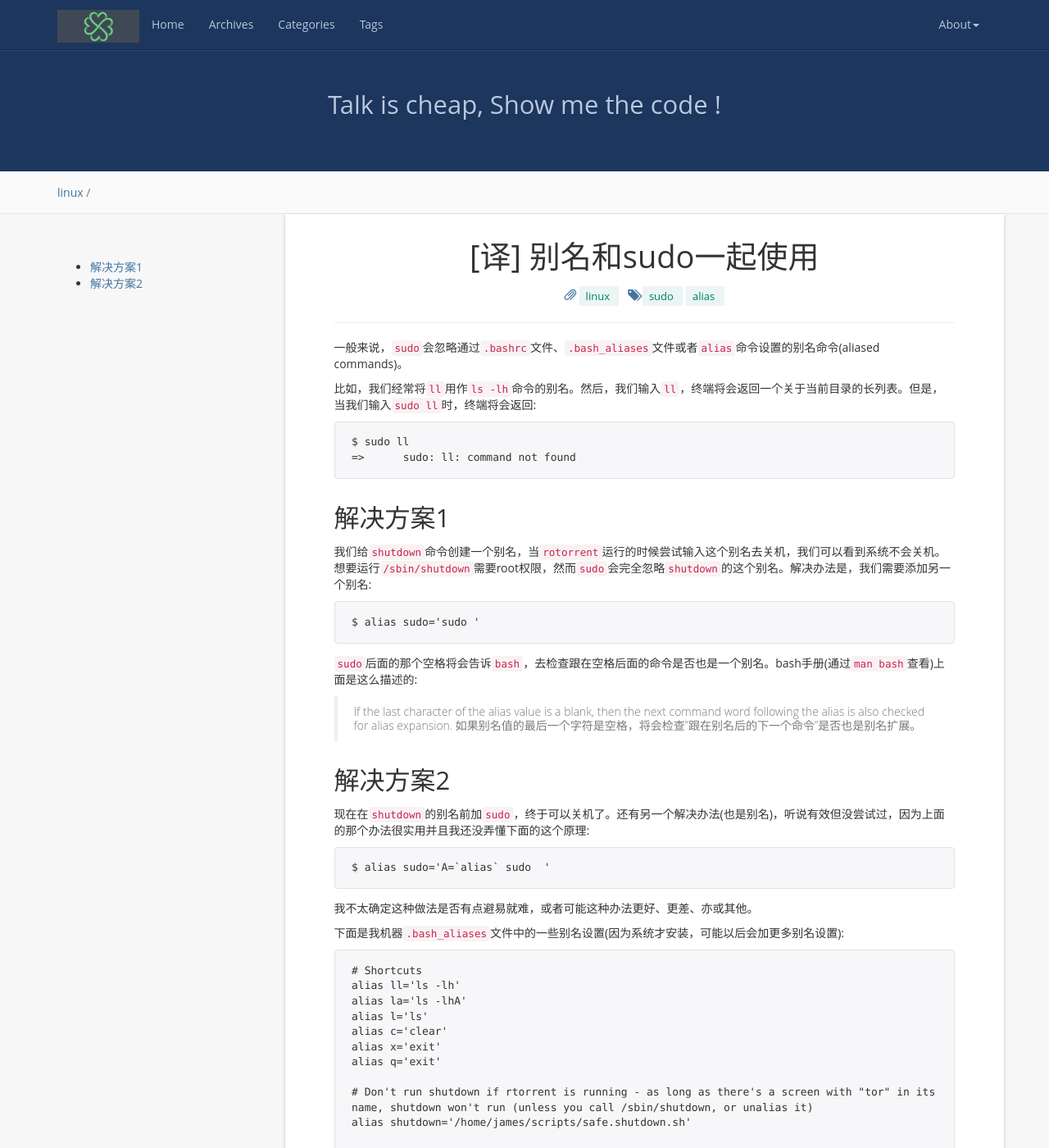
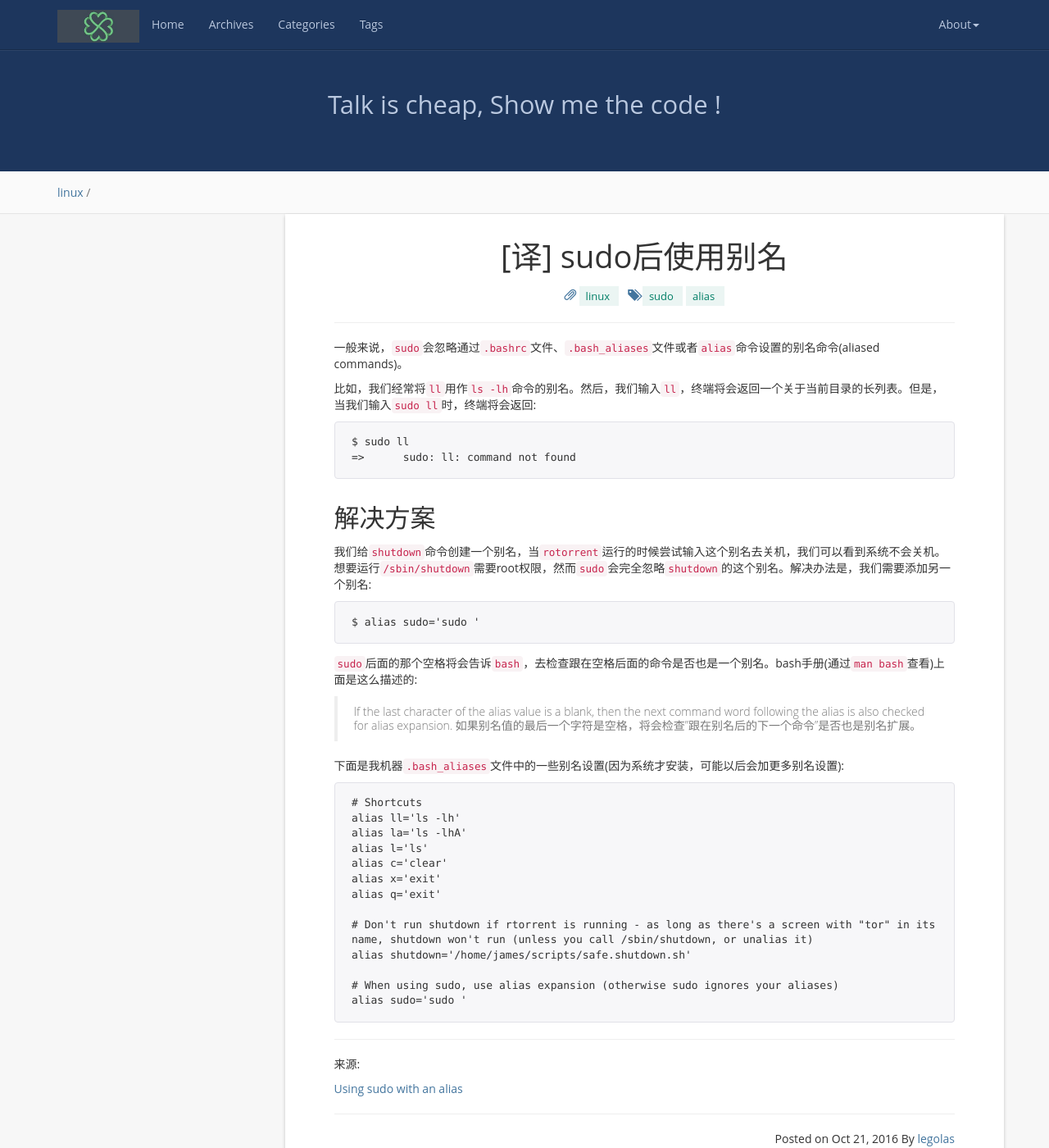
Before and after one commit to legolasNg/legolasNg.github.io, a Jekyll site: the page built from _posts/2016-10-22-using-sudo-with-an-alias.md, in a window 1280 px wide and 1400 px high. Shown: the whole window at 82% size. Built offline with Jekyll 4.4.1, drawn with Linux system fonts in a browser that asks for light colours; nearby versions of some CDN libraries; comment, search, counter and statistics services are not loaded.

Commit message:
[modify] delete error part of article

`````diff
--- a/_posts/2016-10-22-using-sudo-with-an-alias.md
+++ b/_posts/2016-10-22-using-sudo-with-an-alias.md
@@ -1,6 +1,6 @@
 ---
 layout:     post
-title:      "[译] 别名和sudo一起使用"
+title:      "[译] sudo后使用别名"
 date:       2016-10-22 00:35:00 +0800
 category:   "linux"
 tags:       ["sudo", "alias"]
@@ -16,7 +16,7 @@ $ sudo ll
 =>	sudo: ll: command not found
 ````
 
-## 解决方案1
+## 解决方案
 
 我们给`shutdown`命令创建一个别名，当`rotorrent`运行的时候尝试输入这个别名去关机，我们可以看到系统不会关机。想要运行`/sbin/shutdown`需要root权限，然而`sudo`会完全忽略`shutdown`的这个别名。解决办法是，我们需要添加另一个别名:
 
@@ -28,16 +28,6 @@ $ alias sudo='sudo '
 
 > If the last character of the alias value is a blank, then the next command word following the alias is also checked for alias expansion.
 > 如果别名值的最后一个字符是空格，将会检查"跟在别名后的下一个命令"是否也是别名扩展。
-
-## 解决方案2
-
-现在在`shutdown`的别名前加`sudo`，终于可以关机了。还有另一个解决办法(也是别名)，听说有效但没尝试过，因为上面的那个办法很实用并且我还没弄懂下面的这个原理:
-
-````
-$ alias sudo='A=`alias` sudo  '
-````
-
-我不太确定这种做法是否有点避易就难，或者可能这种办法更好、更差、亦或其他。
 
 下面是我机器`.bash_aliases`文件中的一些别名设置(因为系统才安装，可能以后会加更多别名设置):
 
`````
